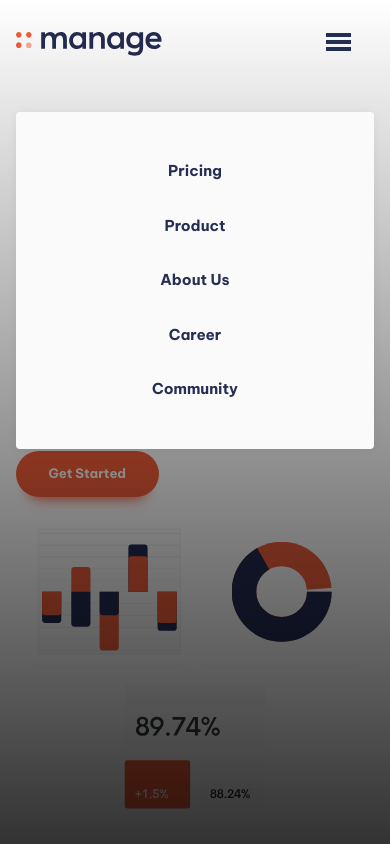
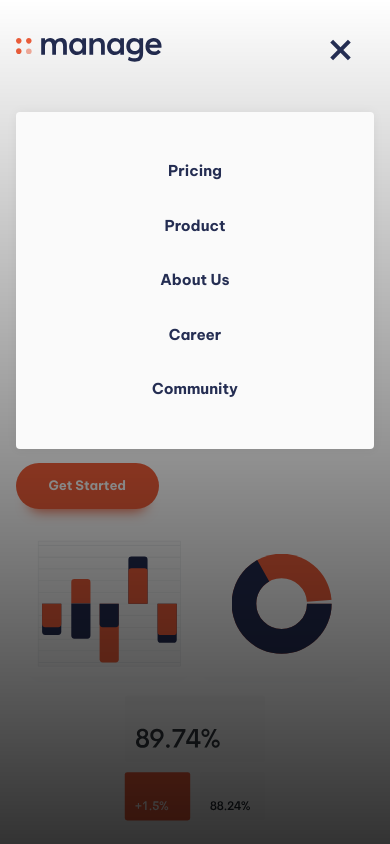
Before and after one commit to IliaAhd/frontendmentor-manage-landing-page, a website built with Vite: page index.html in a window 390 px wide. Both pictures are taken after a click on the button "Menu". Shown: the top 844 px of the page. Built offline with nearby package versions, Linux system fonts and the light colour scheme.

Commit message:
fixed hamburger icon issues

```diff
--- a/main.js
+++ b/main.js
@@ -1,7 +1,7 @@
 const navToggle = document.querySelector(".mobile-nav-button");
 const primaryNav = document.querySelector(".primary-navigation");
 const primaryHeader = document.querySelector(".primary-header");
-const iconHam = document.querySelector(".iconHam");
+const iconHam = document.querySelector(".icon-ham");
 const IconClose = document.querySelector(".icon-close");
 
 navToggle.addEventListener("click", function () {
@@ -11,3 +11,13 @@ navToggle.addEventListener("click", function () {
   primaryNav.toggleAttribute("data-visible");
   primaryHeader.toggleAttribute("data-overlay");
 });
+
+iconHam.addEventListener("click", function () {
+  IconClose.style.display = 'block';
+  iconHam.style.display = 'none';
+});
+
+IconClose.addEventListener("click", function () {
+  IconClose.style.display = 'none';
+  iconHam.style.display = 'block';
+});
--- a/style.css
+++ b/style.css
@@ -239,12 +239,10 @@ body {
 }
 
 .mobile-nav-button {
-  display: block;
-  position: fixed;
-  top: calc(var(--size-500) + 2px);
+  position: sticky;
   right: var(--size-600);
+  background: transparent;
   cursor: pointer;
-  background: transparent;
   border: 0;
   padding: 0.5em;
   display: none;
```
